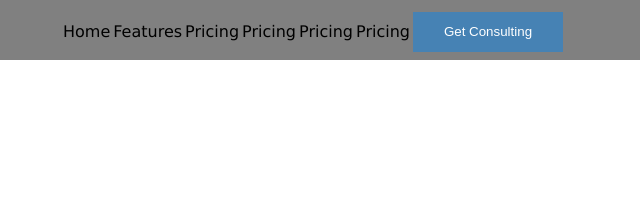
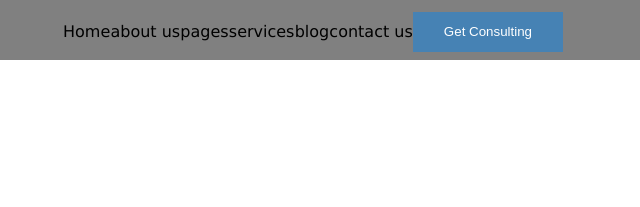
Before and after one commit to guroguro7/task6, a plain HTML site: page index.html in a window 1280 px wide. Shown: the top 207 px of the page, 397-1037 px from the left. Drawn offline with Linux system fonts and the light colour scheme.

Commit message:
Update index.html

```diff
--- a/index.html
+++ b/index.html
@@ -30,19 +30,19 @@
                     <a href="#">Home</a>
                   </li>
                   <li >
-                    <a href="#">Features</a>
+                    <a href="#">about us</a>
                   </li>
                   <li >
-                    <a  href="#">Pricing</a>
+                    <a  href="#">pages</a>
                   </li>
                   <li >
-                    <a  href="#">Pricing</a>
+                    <a  href="#">services</a>
                   </li>
                   <li >
-                    <a  href="#">Pricing</a>
+                    <a  href="#">blog</a>
                   </li>
                   <li >
-                    <a  href="#">Pricing</a>
+                    <a  href="#">contact us</a>
                   </li>
 
                   <button >Get Consulting</button>
```
